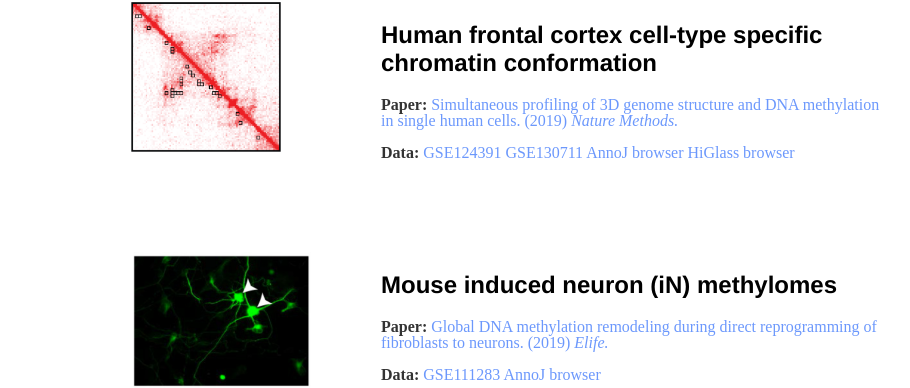
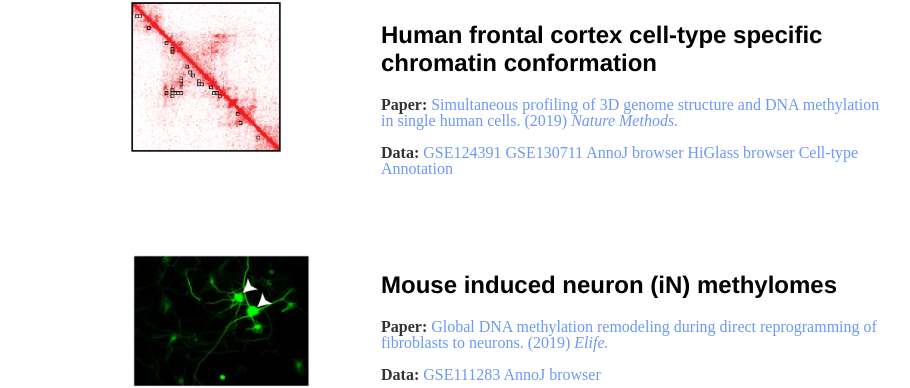
Before and after one commit to luogenomics/luogenomics.github.io, a Jekyll site: the page built from data/index.html, in a window 1280 px wide. Shown: the part 547-935 px from the top of the page, without its empty margins (109-1019 px from the left). Built offline with Jekyll 4.4.1, drawn with Linux system fonts in a browser that asks for light colours.

Commit message:
Update index.html

```diff
--- a/data/index.html
+++ b/data/index.html
@@ -28,7 +28,7 @@ title: Luo Lab Data
     <h2>Human frontal cortex cell-type specific chromatin conformation</h2>
     <p> <strong>Paper:</strong> <a href="https://www.ncbi.nlm.nih.gov/pubmed/31501549/" target="_blank">Simultaneous profiling of 3D genome structure and DNA methylation in single human cells. (2019) <em> Nature Methods.</em></a></p>
     <p> <strong>Data:</strong> <a href="https://www.ncbi.nlm.nih.gov/geo/query/acc.cgi?acc=GSE124391" target="_blank">GSE124391</a> <a href="https://www.ncbi.nlm.nih.gov/geo/query/acc.cgi?acc=GSE130711" target="_blank">GSE130711</a>
-      <a href="http://neomorph.salk.edu/snm3Cseq_human_FC.php" target="_blank"> AnnoJ browser</a>   <a href="https://dixon.salk.edu/projects/snm3Cseq/" target="_blank"> HiGlass browser</a></p>
+      <a href="http://neomorph.salk.edu/snm3Cseq_human_FC.php" target="_blank"> AnnoJ browser</a>   <a href="https://dixon.salk.edu/projects/snm3Cseq/" target="_blank"> HiGlass browser</a> <a href="snm3C.cell_tidy_data.csv" target="_blank"> Cell-type Annotation </a></p>
   </div>
 </div>
 
```
